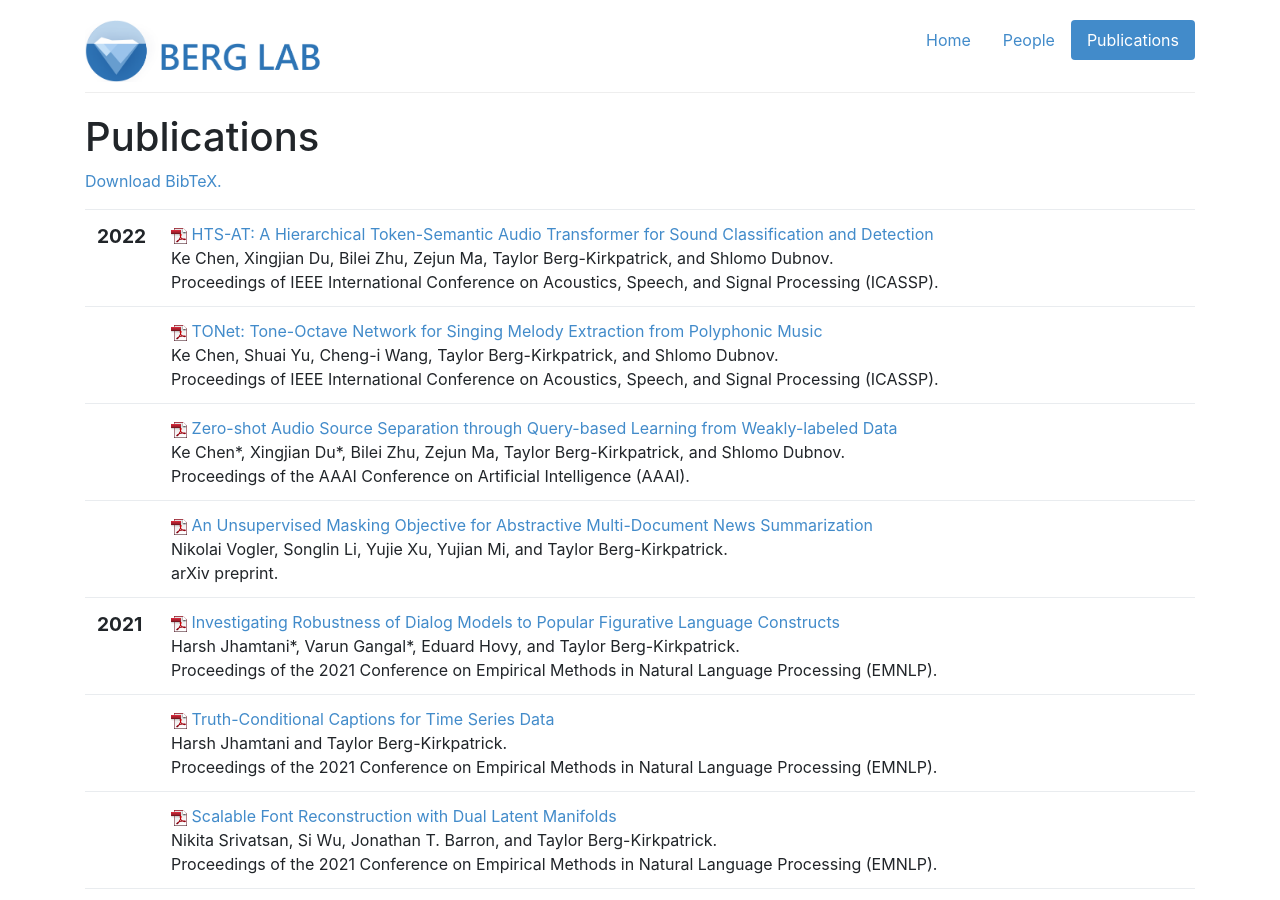
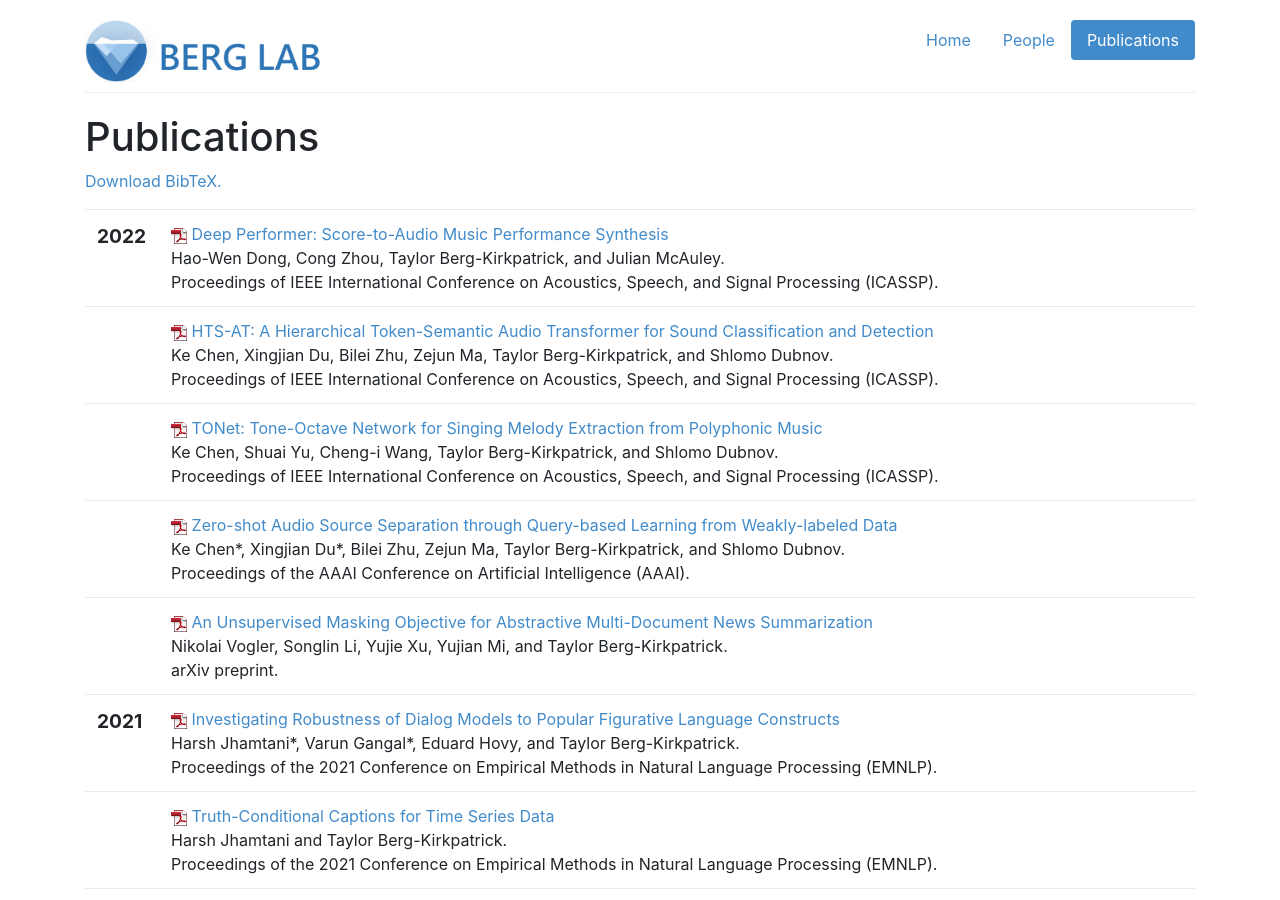
Before and after one commit to icebergnlp/icebergnlp.github.io, a Jekyll site: the page built from publications.html, in a window 1280 px wide and 900 px high. Built offline with Jekyll 4.4.1, drawn with Linux system fonts in a browser that asks for light colours.

Commit message:
Added Herman's paper

```diff
--- a/_includes/pubs.html
+++ b/_includes/pubs.html
@@ -6,6 +6,28 @@
 			<span class="date">
 
 				<big><strong>2022</strong></big><br />
+
+
+			</span>
+		</td>
+		<td class="publication">
+			<span class="pubtitle">
+					<img src="img/pdficon_small.png" width="16"
+						height="16" alt="PDF" />
+				<a href="https://arxiv.org/pdf/2202.06034.pdf">Deep Performer: Score-to-Audio Music Performance Synthesis</a>
+			</span><br />
+			<span class="authors">
+				Hao-Wen Dong, Cong Zhou, Taylor Berg-Kirkpatrick, and Julian McAuley.
+			</span><br />
+			<span class="venuetype"></span><span class="venue">Proceedings of IEEE International Conference on Acoustics, Speech, and Signal Processing (ICASSP)</span>.
+			<br />
+			<span class="links">
+			</span>
+		</td>
+	</tr>
+	<tr>
+		<td>
+			<span class="date">
 
 
 			</span>
```
Also changed, not shown: bib/berglab-pubs.bib (+9 -0 lines).
